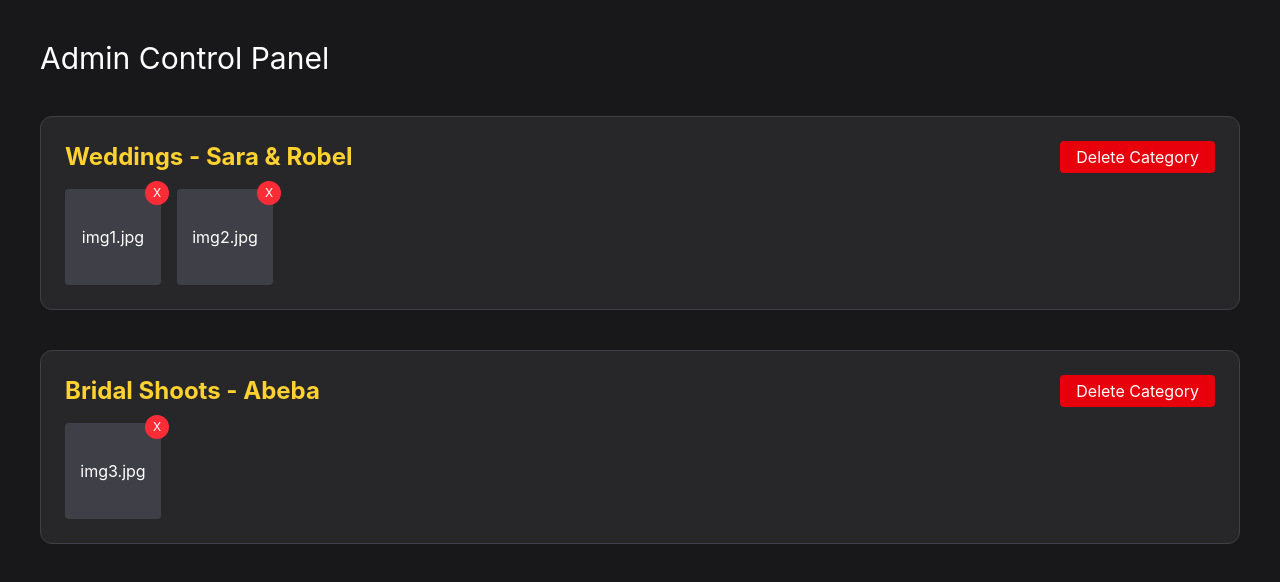
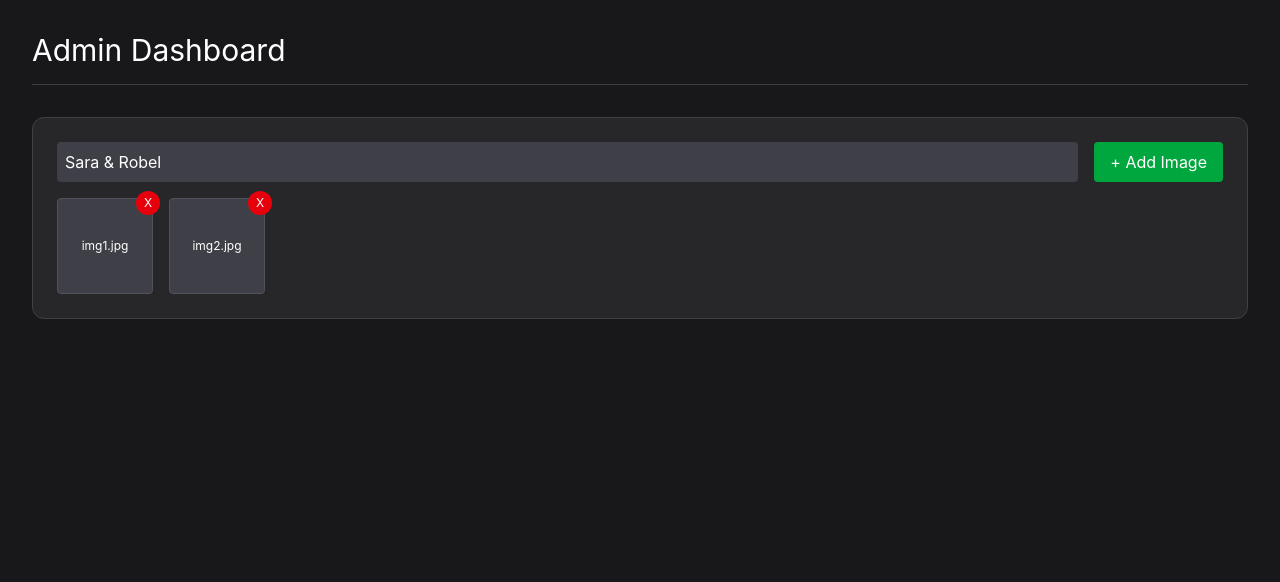
Before and after one commit to petroshambir/film-production-portfolio, a React (Vite) app in the folder client/: page /admin-panel in a window 1280 px wide. Shown: the top 582 px of the page. Built offline with nearby package versions, Linux system fonts and the light colour scheme.

Commit message:
fix adminpanel

```diff
--- a/client/src/components/AdminDashboard.jsx
+++ b/client/src/components/AdminDashboard.jsx
@@ -1,51 +1,122 @@
-import React, { useState } from 'react';
+// import React, { useState } from 'react';
+
+// function AdminDashboard() {
+//   const [sections, setSections] = useState([
+//     { id: 1, title: 'Weddings', names: 'Sara & Robel', images: ['img1.jpg', 'img2.jpg'] },
+//     { id: 2, title: 'Bridal Shoots', names: 'Abeba', images: ['img3.jpg'] }
+//   ]);
+
+//   // ስእሊ በብሓደ ንምድምሳስ
+//   const deleteImage = (sectionId, imageIndex) => {
+//     setSections(prevSections =>
+//       prevSections.map(sec =>
+//         sec.id === sectionId
+//           ? { ...sec, images: sec.images.filter((_, i) => i !== imageIndex) }
+//           : sec
+//       )
+//     );
+//   };
+
+//   // ፕሮጀክት ንምድምሳስ
+//   const deleteSection = (id) => {
+//     setSections(sections.filter(s => s.id !== id));
+//   };
+
+//   return (
+//     <div className="p-10 bg-zinc-900 min-h-screen text-white">
+//       <h1 className="text-3xl mb-10">Admin Control Panel</h1>
+
+//       {sections.map(section => (
+//         <div key={section.id} className="mb-10 p-6 border border-zinc-700 rounded-xl bg-zinc-800">
+//           <div className="flex justify-between items-center mb-4">
+//             <h2 className="text-2xl font-bold text-amber-300">{section.title} - {section.names}</h2>
+//             <button onClick={() => deleteSection(section.id)} className="bg-red-600 px-4 py-1 rounded">Delete Category</button>
+//           </div>
+
+//           <div className="flex gap-4 flex-wrap">
+//             {section.images.map((img, index) => (
+//               <div key={index} className="relative group">
+//                 <div className="w-24 h-24 bg-zinc-700 rounded flex items-center justify-center">
+//                   {img} {/* ኣብዚ ናይ ስእሊ ዩአርኤል ይኸውን */}
+//                 </div>
+//                 {/* በብሓደ ንምድምሳስ */}
+//                 <button
+//                   onClick={() => deleteImage(section.id, index)}
+//                   className="absolute -top-2 -right-2 bg-red-500 rounded-full w-6 h-6 flex items-center justify-center text-xs"
+//                 >
+//                   X
+//                 </button>
+//               </div>
+//             ))}
+//           </div>
+//         </div>
+//       ))}
+//     </div>
+//   );
+// }
+
+// export default AdminDashboard;
+
+import React, { useState, useEffect } from 'react';
 
 function AdminDashboard() {
-  const [sections, setSections] = useState([
-    { id: 1, title: 'Weddings', names: 'Sara & Robel', images: ['img1.jpg', 'img2.jpg'] },
-    { id: 2, title: 'Bridal Shoots', names: 'Abeba', images: ['img3.jpg'] }
-  ]);
+  const [sections, setSections] = useState(() => {
+    const saved = localStorage.getItem('portfolioData');
+    return saved ? JSON.parse(saved) : [
+      { id: 1, title: 'Weddings', names: 'Sara & Robel', images: ['img1.jpg', 'img2.jpg'] }
+    ];
+  });
 
-  // ስእሊ በብሓደ ንምድምሳስ
-  const deleteImage = (sectionId, imageIndex) => {
-    setSections(prevSections =>
-      prevSections.map(sec =>
-        sec.id === sectionId
-          ? { ...sec, images: sec.images.filter((_, i) => i !== imageIndex) }
-          : sec
-      )
-    );
+  useEffect(() => {
+    localStorage.setItem('portfolioData', JSON.stringify(sections));
+  }, [sections]);
+
+  // ስም ንምቕያር (Edit Name)
+  const editName = (id, newName) => {
+    setSections(sections.map(s => s.id === id ? { ...s, names: newName } : s));
   };
 
-  // ፕሮጀክት ንምድምሳስ
-  const deleteSection = (id) => {
-    setSections(sections.filter(s => s.id !== id));
+  // ሓድሽ ስእሊ ንምውሳኽ (Add Image)
+  const addImage = (id) => {
+    const imgName = prompt("Enter image name (e.g., photo3.jpg):");
+    if (imgName) {
+      setSections(sections.map(s => s.id === id ? { ...s, images: [...s.images, imgName] } : s));
+    }
+  };
+
+  // ስእሊ በብሓደ ንምድምሳስ (Delete Image)
+  const deleteImage = (sectionId, imgIndex) => {
+    setSections(sections.map(s =>
+      s.id === sectionId ? { ...s, images: s.images.filter((_, i) => i !== imgIndex) } : s
+    ));
   };
 
   return (
-    <div className="p-10 bg-zinc-900 min-h-screen text-white">
-      <h1 className="text-3xl mb-10">Admin Control Panel</h1>
+    <div className="p-8 bg-zinc-900 min-h-screen text-white">
+      <h1 className="text-3xl mb-8 border-b border-zinc-700 pb-4">Admin Dashboard</h1>
 
       {sections.map(section => (
         <div key={section.id} className="mb-10 p-6 border border-zinc-700 rounded-xl bg-zinc-800">
-          <div className="flex justify-between items-center mb-4">
-            <h2 className="text-2xl font-bold text-amber-300">{section.title} - {section.names}</h2>
-            <button onClick={() => deleteSection(section.id)} className="bg-red-600 px-4 py-1 rounded">Delete Category</button>
+          {/* Edit Name Section */}
+          <div className="flex gap-4 mb-4">
+            <input
+              type="text"
+              value={section.names}
+              onChange={(e) => editName(section.id, e.target.value)}
+              className="bg-zinc-700 p-2 rounded w-full outline-none"
+            />
+            <button onClick={() => addImage(section.id)} className="bg-green-600 px-4 py-2 rounded whitespace-nowrap">+ Add Image</button>
           </div>
 
-          <div className="flex gap-4 flex-wrap">
+          {/* Images Gallery */}
+          <div className="flex gap-4 flex-wrap mt-4">
             {section.images.map((img, index) => (
-              <div key={index} className="relative group">
-                <div className="w-24 h-24 bg-zinc-700 rounded flex items-center justify-center">
-                  {img} {/* ኣብዚ ናይ ስእሊ ዩአርኤል ይኸውን */}
-                </div>
-                {/* በብሓደ ንምድምሳስ */}
+              <div key={index} className="relative group w-24 h-24 bg-zinc-700 rounded flex items-center justify-center border border-zinc-600">
+                <span className="text-xs truncate px-1">{img}</span>
                 <button
                   onClick={() => deleteImage(section.id, index)}
-                  className="absolute -top-2 -right-2 bg-red-500 rounded-full w-6 h-6 flex items-center justify-center text-xs"
-                >
-                  X
-                </button>
+                  className="absolute -top-2 -right-2 bg-red-600 rounded-full w-6 h-6 text-xs hover:bg-red-700"
+                >X</button>
               </div>
             ))}
           </div>
```
